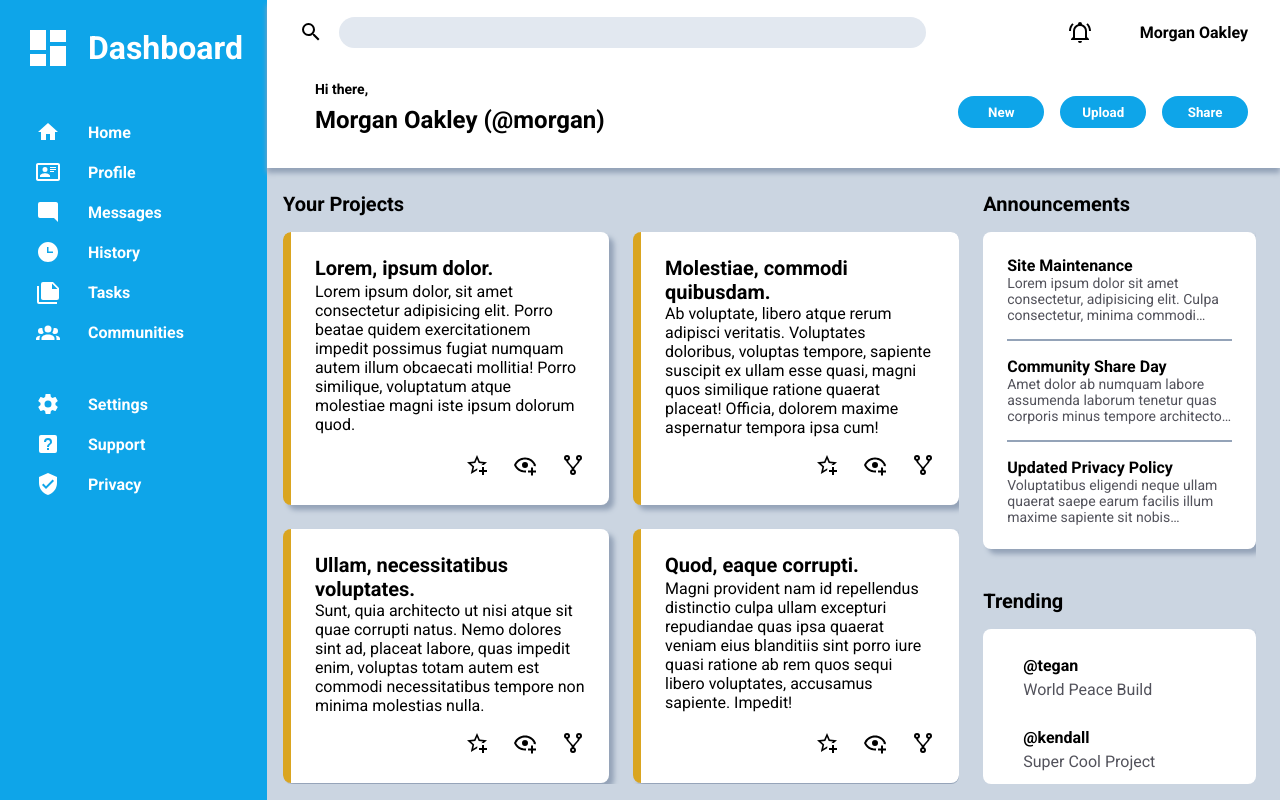
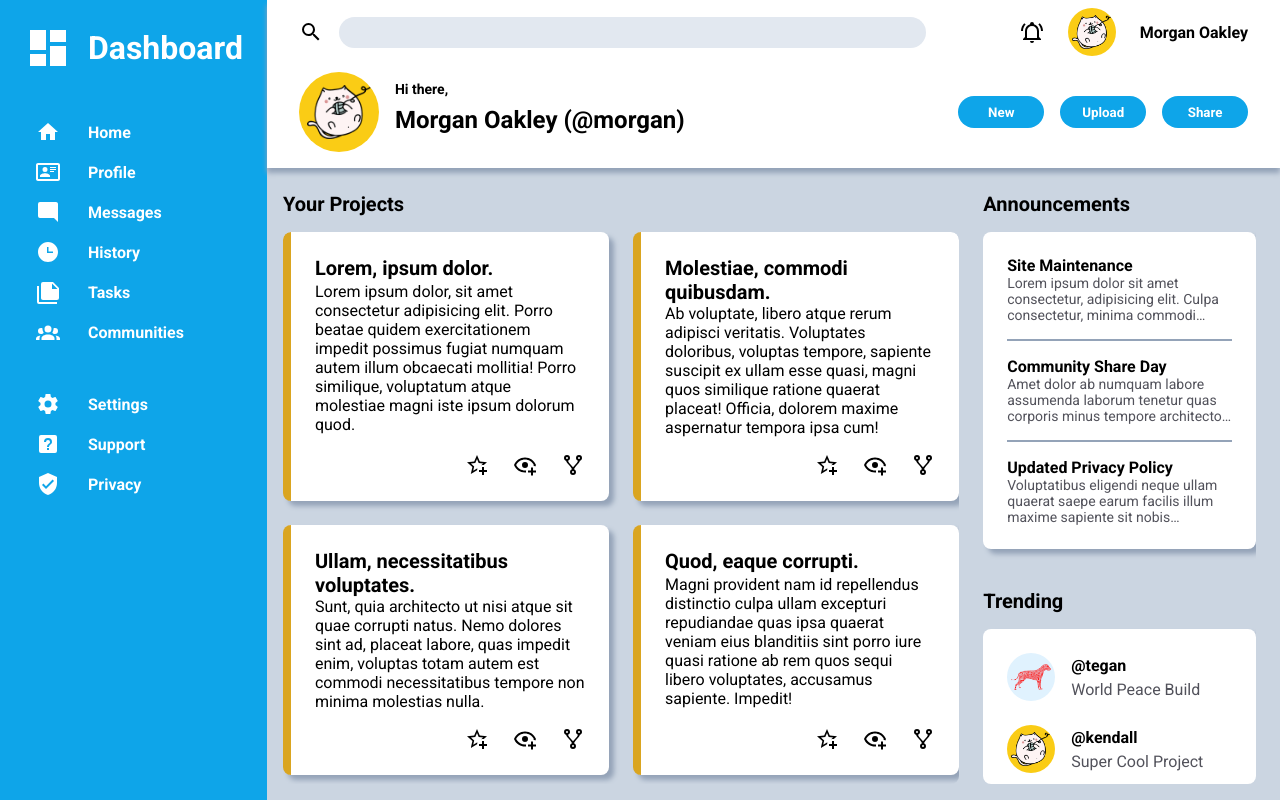
Before and after one commit to arturopstem/admin-dashboard, a plain HTML site: page index.html in a window 1280 px wide. Drawn offline with Linux system fonts and the light colour scheme.

Commit message:
Refactor markup and styles to display new avatar images

```diff
--- a/index.html
+++ b/index.html
@@ -96,15 +96,23 @@
       </form>
       <div class="bell-user">
         <img src="./assets/icons/bell-ring-outline.svg" alt="" class="bell" />
+        <div class="avatar-wrapper cat">
           <img
-          src="./assets/avatars/avatar-22-svgrepo-com.svg"
-          class="avatar"
+            src="./assets/avatars/cat-300x252.webp"
+            class="avatar-img"
             alt=""
           />
+        </div>
         <span>Morgan Oakley</span>
       </div>
       <div class="greeting">
-        <img src="./assets/avatars/avatar-22-svgrepo-com.svg" alt="" />
+        <div class="greeting__avatar-wrapper cat">
+          <img
+            src="./assets/avatars/cat-300x252.webp"
+            alt=""
+            class="avatar-img"
+          />
+        </div>
         <p>
           <span>Hi there,</span>
           <span class="username">Morgan Oakley (@morgan)</span>
@@ -492,48 +500,51 @@
         <div class="trending">
           <p class="title">Trending</p>
           <div class="trends">
-            <!-- ./assets/avatars/avatar-7-svgrepo-com.svg
-            ./assets/avatars/avatar-9-svgrepo-com.svg
-            ./assets/avatars/avatar-14-svgrepo-com.svg
-            ./assets/avatars/avatar-22-svgrepo-com.svg -->
-            <!-- div.trend*>img[src=$#]+p -->
             <div class="trend">
+              <div class="avatar-wrapper dog">
                 <img
-                class="avatar"
-                src="./assets/avatars/avatar-7-svgrepo-com.svg"
+                  class="avatar avatar-img"
+                  src="./assets/avatars/dog-300x192.webp"
                   alt=""
                 />
+              </div>
               <p>
                 <span class="user">@tegan</span> <span>World Peace Build</span>
               </p>
             </div>
             <div class="trend">
+              <div class="avatar-wrapper cat">
                 <img
-                class="avatar"
-                src="./assets/avatars/avatar-9-svgrepo-com.svg"
+                  class="avatar avatar-img"
+                  src="./assets/avatars/cat-300x252.webp"
                   alt=""
                 />
+              </div>
               <p>
                 <span class="user">@kendall</span>
                 <span>Super Cool Project </span>
               </p>
             </div>
             <div class="trend">
+              <div class="avatar-wrapper superhero">
                 <img
-                class="avatar"
-                src="./assets/avatars/avatar-14-svgrepo-com.svg"
+                  class="avatar avatar-img"
+                  src="./assets/avatars/superhero-188x300.webp"
                   alt=""
                 />
+              </div>
               <p>
                 <span class="user">@alex</span> <span>Life Changing App</span>
               </p>
             </div>
             <div class="trend">
+              <div class="avatar-wrapper penguin">
                 <img
-                class="avatar"
-                src="./assets/avatars/avatar-22-svgrepo-com.svg"
+                  class="avatar avatar-img"
+                  src="./assets/avatars/penguin-202x300.webp"
                   alt=""
                 />
+              </div>
               <p>
                 <span class="user">@morgan</span> <span>No Traffic Maker</span>
               </p>
--- a/style.css
+++ b/style.css
@@ -15,6 +15,10 @@ body {
   grid-template-areas:
     "sidebar header"
     "sidebar main-content";
+}
+
+img {
+  display: block;
 }
 
 /* **Sidebar** */
@@ -119,10 +123,6 @@ form [type="search"] {
   display: grid;
   grid-template-columns: auto 1fr;
   gap: 1rem;
-}
-
-.greeting img {
-  height: 5rem;
 }
 
 .greeting p {
@@ -304,10 +304,6 @@ form [type="search"] {
   gap: 1rem;
 }
 
-.trend .avatar {
-  height: 3rem;
-}
-
 .trend p {
   display: grid;
   align-items: center;
@@ -329,3 +325,42 @@ form [type="search"] {
 ::-webkit-scrollbar-thumb {
   background-color: #52525b;
 }
+
+/* **Avatars** */
+.cat {
+  background-color: rgb(250, 204, 21);
+}
+
+.dog {
+  background-color: rgb(224, 242, 254);
+}
+
+.superhero {
+  background-color: rgb(163, 163, 163);
+}
+
+.penguin {
+  background-color: rgb(253, 164, 175);
+}
+
+.greeting__avatar-wrapper {
+  width: 5rem;
+  aspect-ratio: 1/1;
+  padding: 0.5rem;
+  border-radius: 50%;
+  overflow: hidden;
+}
+
+.avatar-wrapper {
+  height: 3rem;
+  width: 3rem;
+  padding: 0.25rem;
+  border-radius: 50%;
+  overflow: hidden;
+}
+
+.avatar-img {
+  width: 100%;
+  height: 100%;
+  object-fit: contain;
+}
```
Lines whose indentation alone changed are shown as unchanged.
